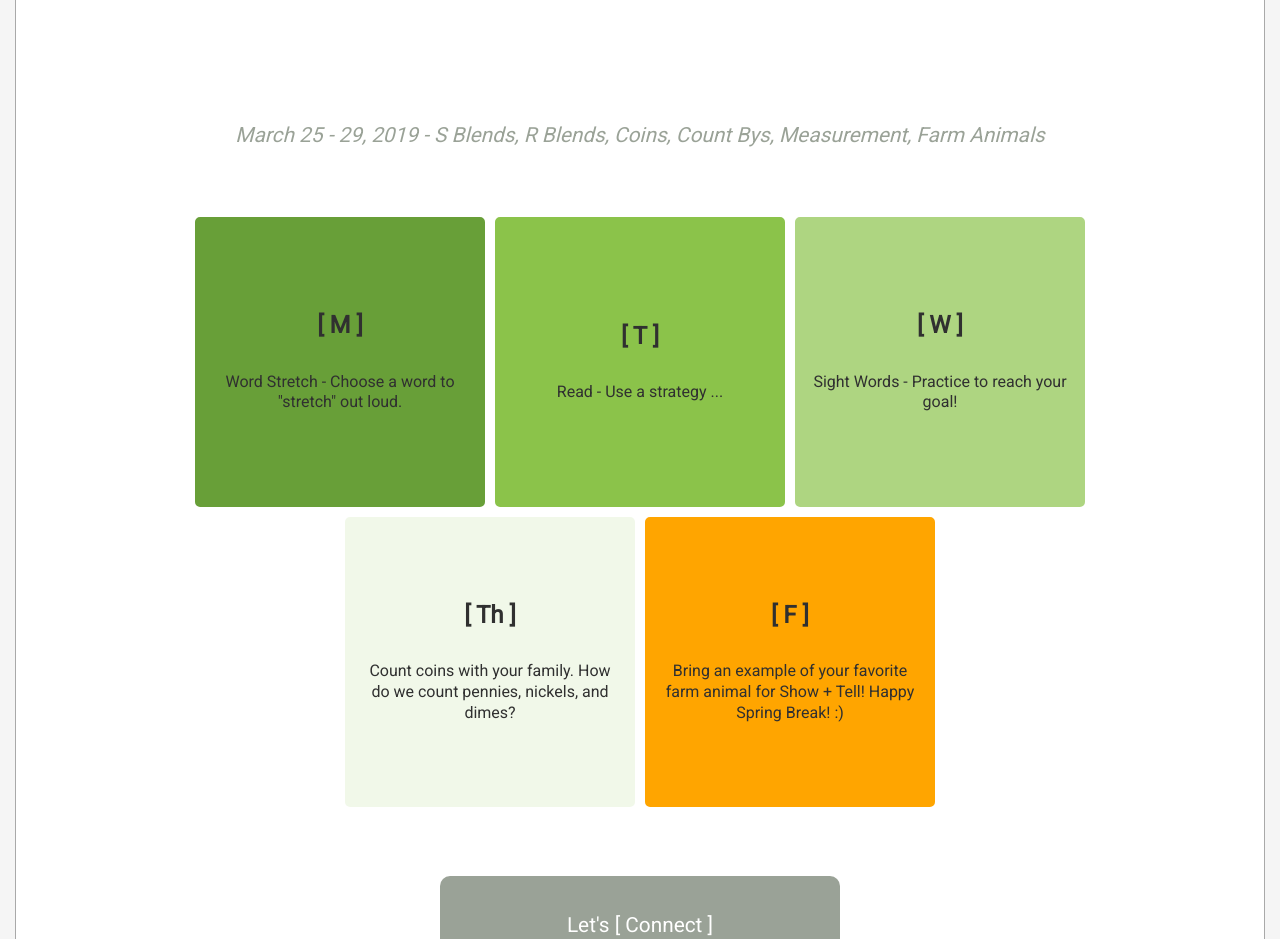
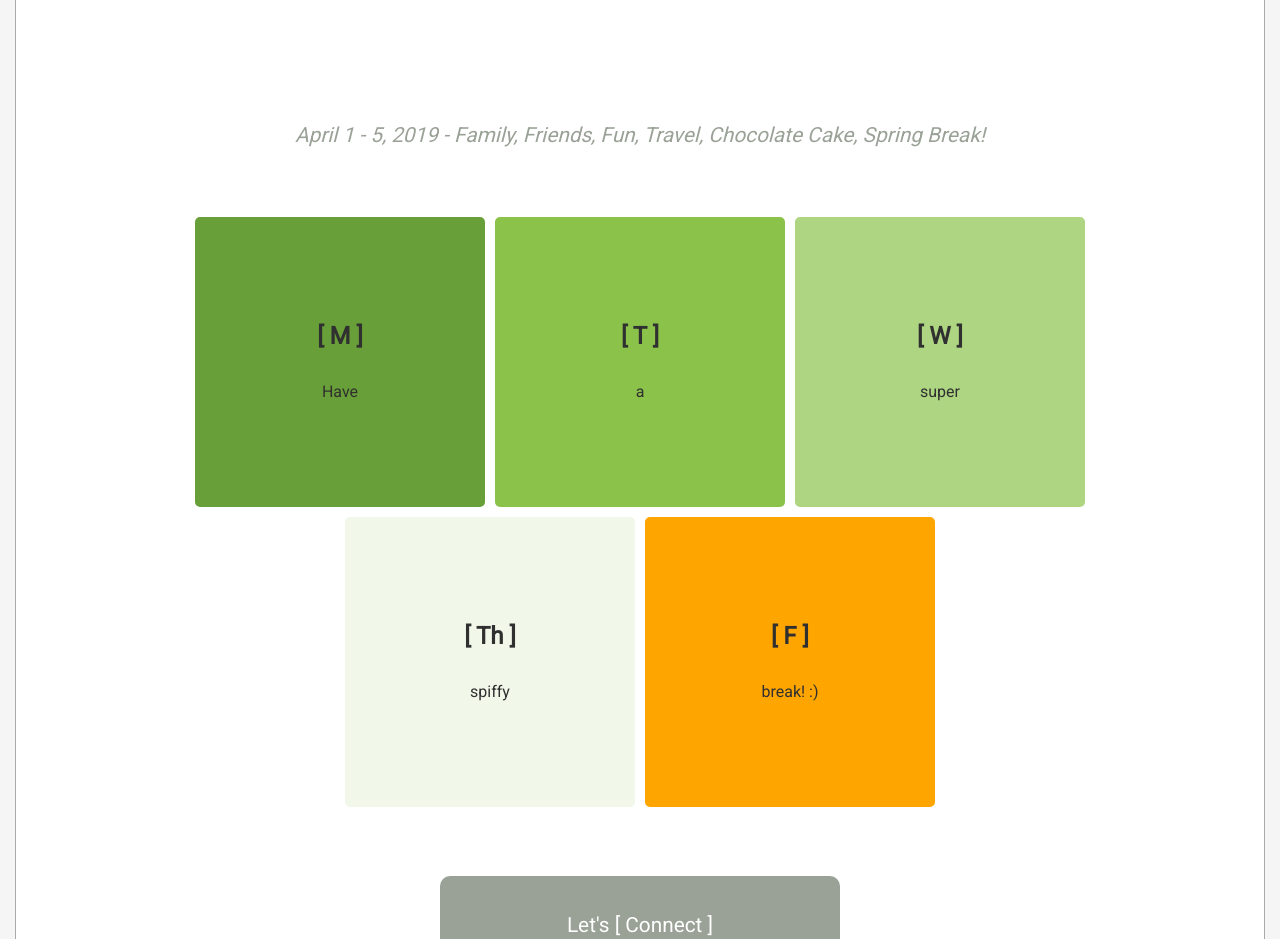
Before and after one commit to BetsL/skills-and-news, a plain HTML site: page index.html in a window 1280 px wide. Shown: the part 740-1679 px from the top of the page. Drawn offline with nearby package versions, Linux system fonts and the light colour scheme.

Commit message:
weekly commit

```diff
--- a/index.html
+++ b/index.html
@@ -45,7 +45,7 @@
               </div>
           </div>
           <div class="tagline">
-              <p><em>March 25 - 29, 2019 - S Blends, R Blends, Coins, Count Bys, Measurement, Farm Animals</em></p>
+              <p><em>April 1 - 5, 2019 - Family, Friends, Fun, Travel, Chocolate Cake, Spring Break!</em></p>
           </div>
       </header>
 
@@ -54,28 +54,28 @@
               <a href="http://www.readingrockets.org/article/playing-word-sounds-stretch-and-shorten" target="_blank">
                   <div class="day-grid-item first-item">
                       <h2>[ M ]</h2>
-                      <p>Word Stretch - Choose a word to "stretch" out loud.</p>
+                      <p>Have</p>
                   </div>
               </a>
               <a href="https://betsl.github.io/read/" target="_blank">
                   <div class="day-grid-item day-two">
                       <h2>[ T ]</h2>
-                      <p>Read - Use a strategy ...</p>
+                      <p>a</p>
                   </div>
               </a>
               <a href="http://blogs.henrico.k12.va.us/eeharkins/files/2019/02/Sight-Word-Assessment.pdf" target="_blank">
                   <div class="day-grid-item day-three">
                       <h2>[ W ]</h2>
-                      <p>Sight Words - Practice to reach your goal!</p>
+                      <p>super</p>
                   </div>
               </a>
               <div class="day-grid-item day-four">
                   <h2>[ Th ]</h2>
-                  <p>Count coins with your family.  How do we count pennies, nickels, and dimes?</p>
+                  <p>spiffy</p>
               </div>
               <div class="day-grid-item last-item">
                   <h2>[ F ]</h2>
-                  <p>Bring an example of your favorite farm animal for Show + Tell!  Happy Spring Break! :)</p>
+                  <p>break! :)</p>
               </div>
           </div>
       </section>
```
